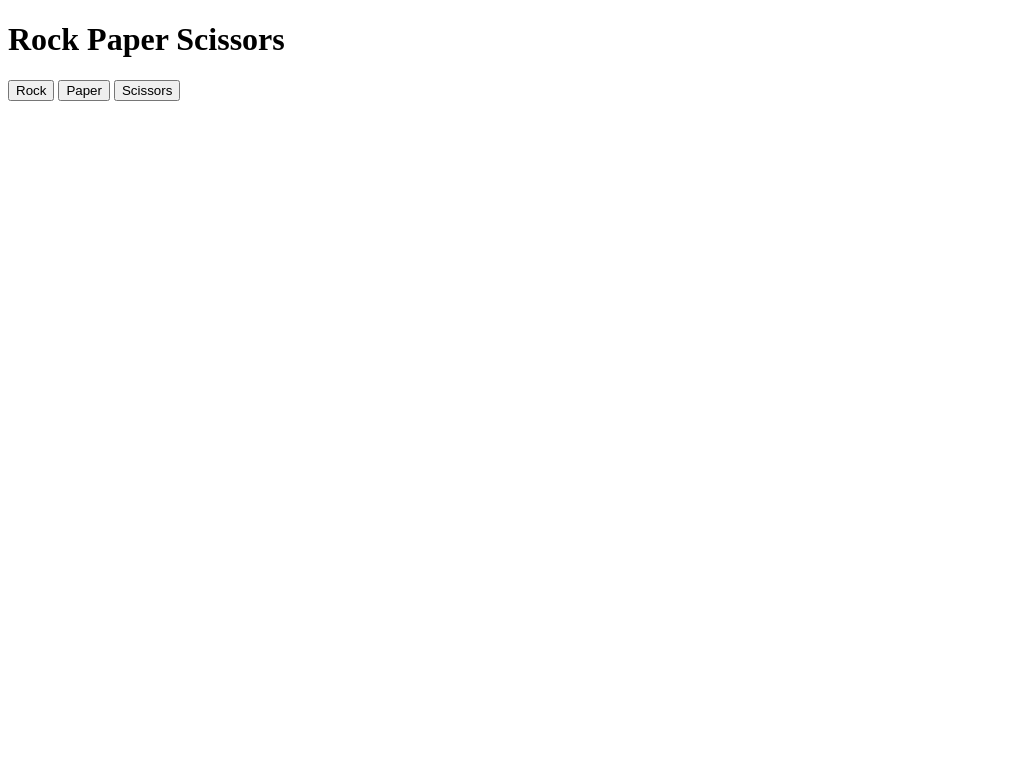
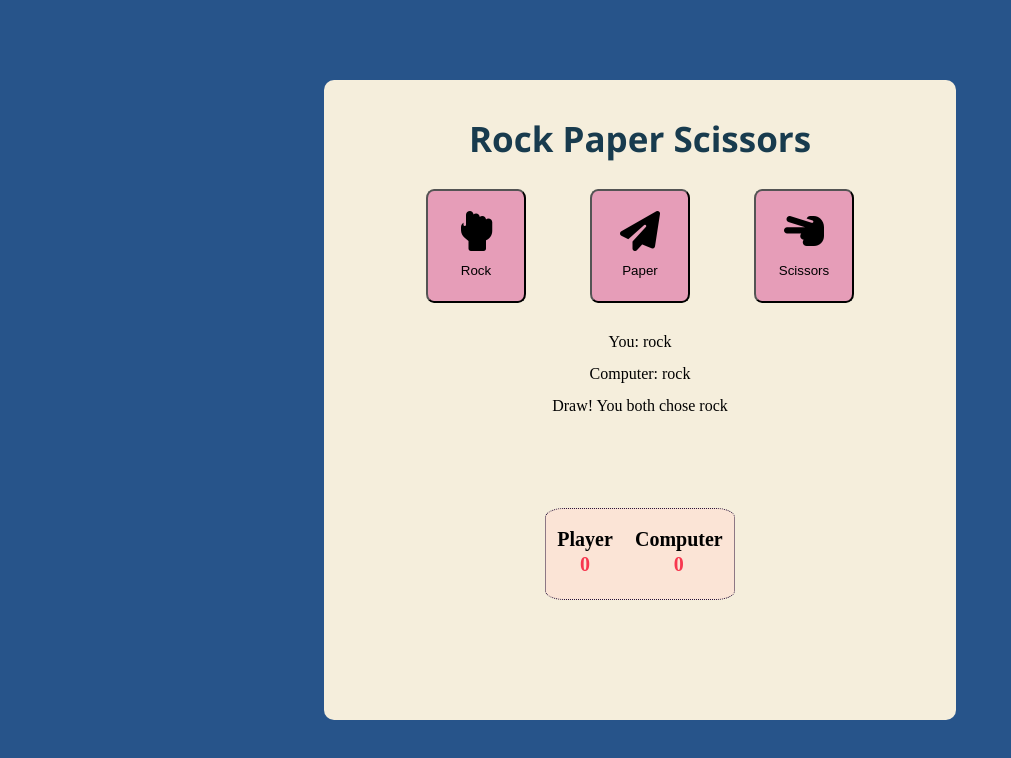
Before and after one commit to mungaig/Rock-Paper-Scissors, a plain HTML site: page index.html in a window 1280 px wide. Both pictures are taken after a click on the button "Rock". Shown: the whole page, without its empty margins (0-1011 px from the left). Drawn offline with Linux system fonts and the light colour scheme.

Commit message:
Update the game reset button to clear scores.

```diff
--- a/index.html
+++ b/index.html
@@ -6,14 +6,30 @@
     <meta name="viewport" content="width=device-width, initial-scale=1.0">
     <title>Rock Paper Scissors</title>
     <script src="./script.js" defer></script>
+    <script src="https://kit.fontawesome.com/eb91775f5d.js" crossorigin="anonymous"></script>
+    <link rel="stylesheet" href="./styles.css">
 </head>
 <body>
+    <div id="container">
     <h1>Rock Paper Scissors</h1>
 
-    <button id="rock">Rock</button>
-    <button id="paper">Paper</button>
-    <button id="scissors">Scissors</button>
+    <div id="btn-div">
+    <button id="rock"><i class="fa-solid fa-hand-back-fist"></i><br>Rock</button>
+    <button id="paper"><i class="fa-solid fa-paper-plane"></i><br>Paper</button>
+    <button id="scissors"><i class="fa-solid fa-hand-scissors"></i><br>Scissors</button>
+    </div>
 
-    <div id="display"></div>
+    <div id="results">
+        <p id="player-choice"></p>
+        <p id="computer-choice"></p>
+        <p id="round-winner"></p>
+        <p id="game-winner"></p>
+    </div>
+
+    <div id="score">
+        <P>Player <br><span id="player-score"></span></P>
+        <p>Computer <br><span id="computer-score"></span></p>
+    </div>
+    </div>
  </body>
 </html>
--- a/script.js
+++ b/script.js
@@ -1,4 +1,9 @@
+    //DOM
+    const container = document.querySelector('#container');
+    const computerScr = document.querySelector('#computer-score');
+    const playerScr = document.querySelector('#player-score');
 
+    //Play logic
     let playerScore = 0;
     let computerScore = 0;
     const buttons = document.querySelectorAll('button');
@@ -10,27 +15,32 @@
     }
 
     function playRound(playerSelection, computerSelection){
-        console.log(playerSelection);
-        console.log(computerSelection);
+        const playerChoice = document.querySelector('#player-choice');
+        const computerChoice = document.querySelector('#computer-choice');
+        const roundWinner = document.querySelector('#round-winner');
+
+        playerChoice.textContent = `You: ${playerSelection}`;
+        computerChoice.textContent = `Computer: ${computerSelection}`;
+
         if(playerSelection === computerSelection){
-            console.log('Draw! You both chose ' + playerSelection);
+            roundWinner.textContent = 'Draw! You both chose ' + playerSelection;
         } else if(playerSelection === 'rock' && computerSelection === 'paper'){
-            console.log('You lose! paper beats rock');
+            roundWinner.textContent = 'You lose! paper beats rock';
             return computerScore += 1;
         } else if(playerSelection === 'paper' && computerSelection === 'scissors'){
-            console.log('You lose! scissors beats paper');
+            roundWinner.textContent = 'You lose! scissors beats paper';
             return computerScore += 1;
         } else if(playerSelection === 'scissors' && computerSelection === 'rock'){
-            console.log('You lose! You lose rock beats scissors');
+            roundWinner.textContent = 'You lose! You lose rock beats scissors';
             return computerScore += 1;
         } else if(playerSelection === 'rock' && computerSelection === 'scissors'){
-            console.log('You win! rock beats scissors');
+            roundWinner.textContent = 'You win! rock beats scissors';
             return playerScore += 1;
         } else if(playerSelection === 'paper' && computerSelection === 'rock'){
-            console.log('You win! paper beats rock');
+            roundWinner.textContent = 'You win! paper beats rock';
             return playerScore += 1;
         } else if(playerSelection === 'scissors' && computerSelection === 'paper'){
-            console.log('You win! scissors beats paper');
+            roundWinner.textContent = 'You win! scissors beats paper';
             return playerScore += 1;
         }
     }
@@ -42,8 +52,8 @@
                 playerSelection = playerChoice;
                 computerSelection = getComputerChoice();
                 playRound(playerSelection, computerSelection);
-                console.log(`Computer Score: ${computerScore}`);
-                console.log(`Player Score: ${playerScore}`);
+                playerScr.textContent = playerScore;
+                computerScr.textContent = computerScore;
                 checkGame();
             });
         });
@@ -69,7 +79,8 @@
     function resetGame(){
         const resetBtn = document.createElement('button');
         resetBtn.innerText = 'Play Again';
-        document.body.appendChild(resetBtn);
+        container.appendChild(resetBtn);
+        resetBtn.classList.toggle('reset-btn');
 
         resetBtn.addEventListener('click', () => {
                 buttons.forEach((button) => {
@@ -77,6 +88,8 @@
                 playerScore = 0;
                 computerScore = 0;
                 resetBtn.remove();
+                computerScr.textContent = '';
+                playerScr.textContent = '';
             });
         });
     }
--- /dev/null
+++ b/styles.css
@@ -0,0 +1,87 @@
+*{
+    box-sizing: border-box;
+    line-height: 1.5;
+}
+
+body {
+    background-color: #27548A;
+}
+
+#container {
+    background-color: #F5EEDC;
+    height: 80vh;
+    width: 50%;
+    margin: auto;
+    margin-top: 10vh;
+    border-radius: 10px;
+    text-align: center;
+    display: flex;
+    flex-direction: column;
+}
+
+h1{
+    padding-top: 10px;
+    color: #183B4E;
+    font-family:'Segoe UI', Tahoma, Geneva, Verdana, sans-serif;
+    font-size: 35px;
+}
+
+p{
+    line-height: 1;
+}
+
+button{
+    width: 100px;
+    margin: 0 30px;
+    padding: 20px;
+    background-color: #E69DB8;
+    border-radius: 8%;
+}
+
+button i {
+    font-size: 40px;
+    padding-bottom: 10px;
+}
+
+button:hover{
+    cursor: pointer;
+    background-color: #88304E;
+    color: #FFF;
+}
+
+#btndiv{
+    width: 80%;
+    margin: auto;
+    display: flex;
+    justify-content: space-around;
+}
+
+#results{
+    width: 80%;
+    height: 20vh;
+    margin: 15px auto;
+}
+
+#score{
+    margin: auto;
+    width: 30%;
+    background-color: #FBE4D6;
+    margin-top: 15px;
+    border-radius: 10%;
+    border: 1px dotted #210F37;
+    display: flex;
+    justify-content: space-around;
+    font-weight: bold;
+    font-size: 20px;
+}
+
+#score span{
+    color: #F7374F;
+}
+
+.reset-btn{
+    margin: auto;
+    background-color: #261FB3;
+    color: #FFF;
+    width: auto;
+}
```
